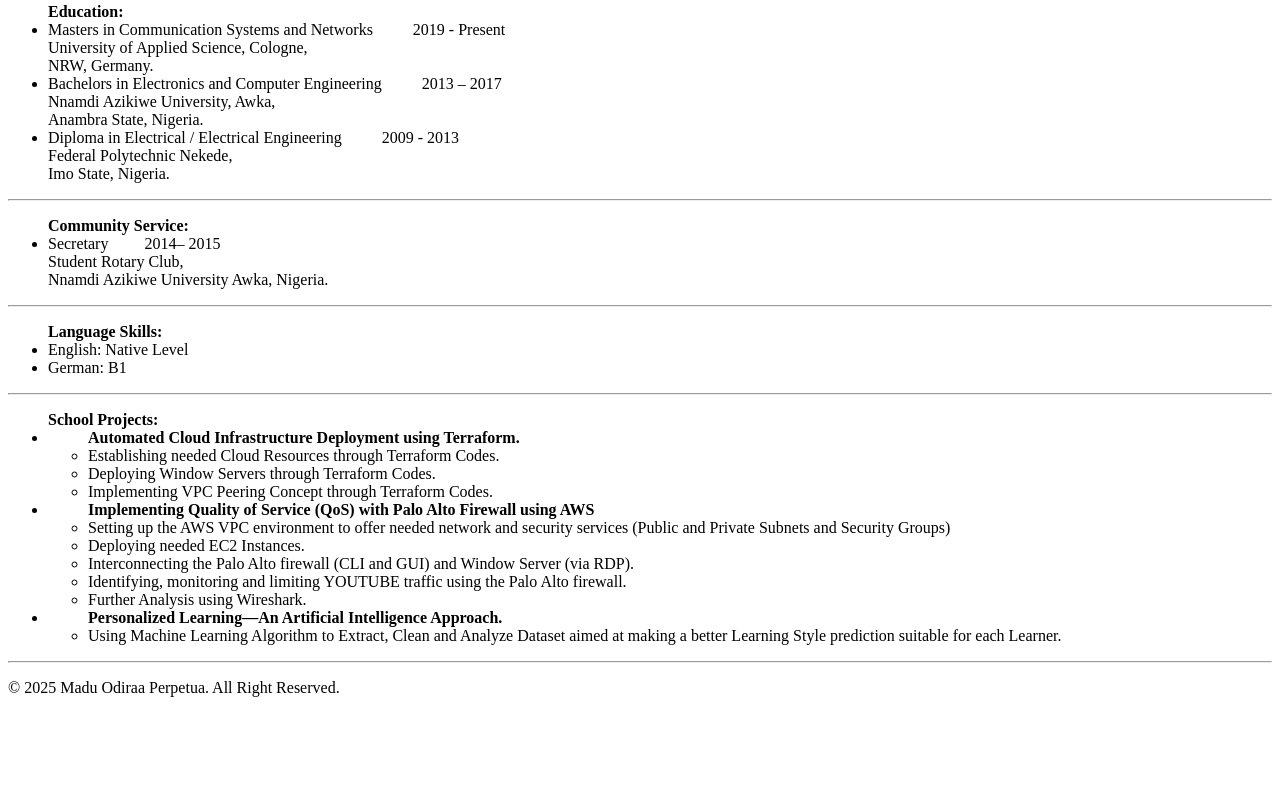
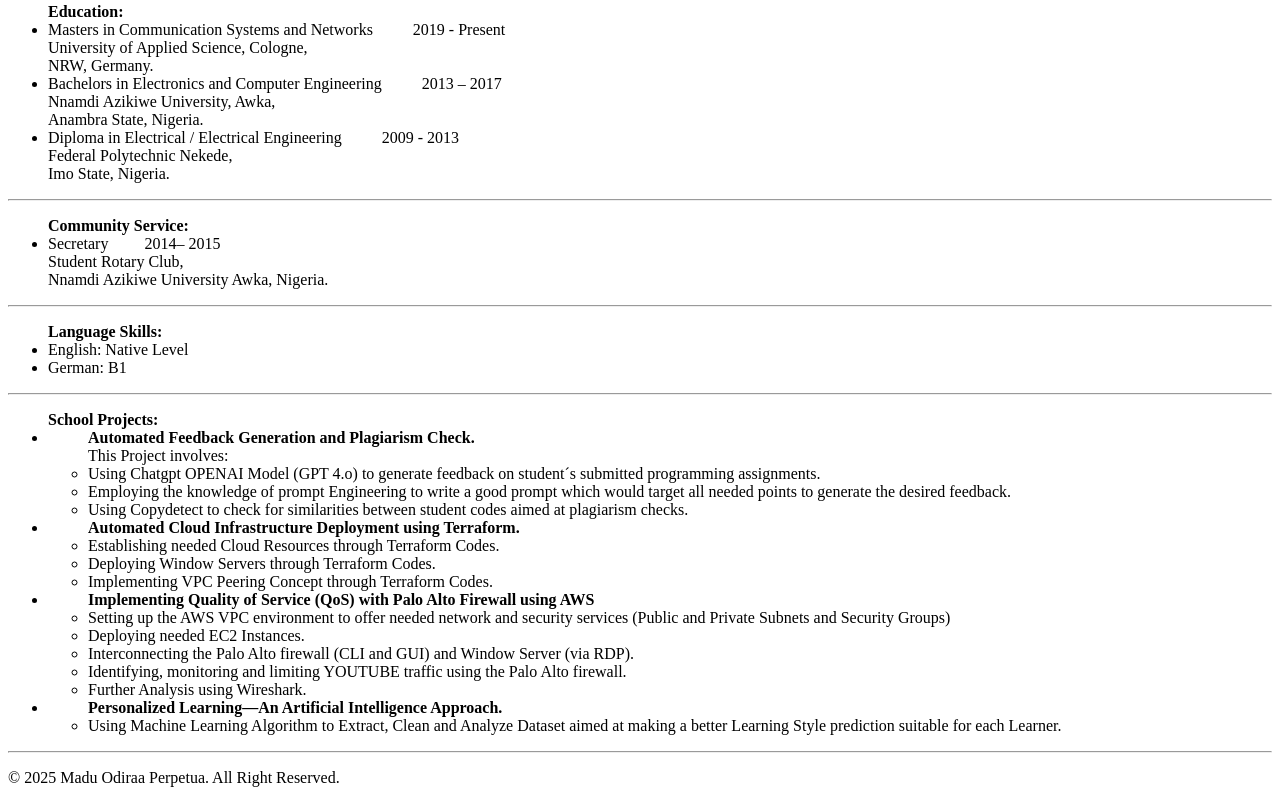
Before and after one commit to ODIRAA-git/MyResume, a plain HTML site: page index.html in a window 1280 px wide. Shown: the part 1317-2120 px from the top of the page. Before the commit the page ends 2030 px from the top, so only its background shows below. Drawn offline with Linux system fonts and the light colour scheme.

Commit message:
Update index.html

```diff
--- a/index.html
+++ b/index.html
@@ -174,6 +174,18 @@
     <hr />
     <ul>
       <b>School Projects:</b>
+       <li>
+        <ul>
+          <b>Automated Feedback Generation and Plagiarism Check.</b><br />This Project involves:
+          <li>Using Chatgpt OPENAI Model (GPT 4.o) to generate feedback on student´s submitted programming assignments.
+          </li>
+          <li>Employing the knowledge of prompt Engineering to write a good prompt which would target all needed points to generate the desired feedback.
+          </li>
+          <li>
+            Using Copydetect to check for similarities between student codes aimed at plagiarism checks.
+          </li>
+        </ul>
+      </li>
       <li>
         <ul>
           <b>Automated Cloud Infrastructure Deployment using Terraform.</b>
```
